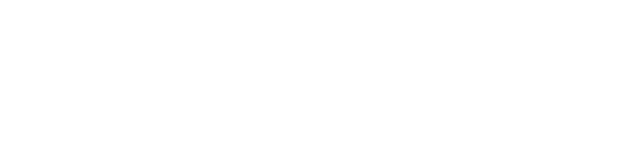
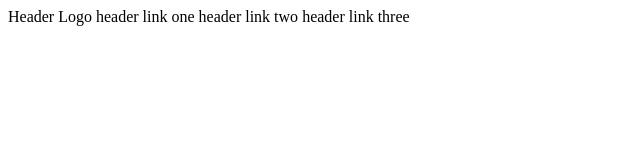
Before and after one commit to eliwawa/odin-landing-page, a plain HTML site: page index.html in a window 1280 px wide. Shown: the whole page, without its empty margins (0-640 px from the left). Drawn offline with Linux system fonts and the light colour scheme.

Commit message:
Add framework to index.html

```diff
--- a/index.html
+++ b/index.html
@@ -8,6 +8,19 @@
     <title>Odin Landing Page</title>
 </head>
 <body>
+    <div class="heading-section">
+        <div>
+            <span>Header Logo</span>
+            <span>header link one</span>
+            <span>header link two</span>
+            <span>header link three</span>
+        </div>
+    </div>
+    <div class="main-body">
 
+        <div class="seperate-body">
+
+        </div>
+    </div>
 </body>
 </html>
```
